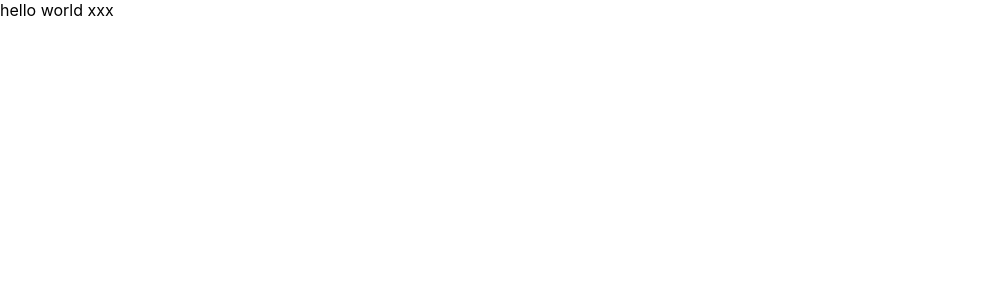
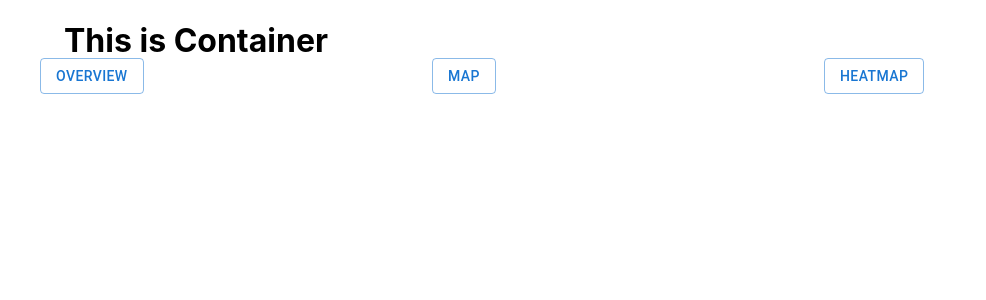
Before and after one commit to NChancheep/CAMELON, a React (Create React App) app in the folder camelon-front/: page / in a window 1280 px wide. Shown: the top 300 px of the page, without its empty margins (0-986 px from the left). Built offline with nearby package versions, Linux system fonts and the light colour scheme.

Commit message:
Update dashboard.js

```diff
--- a/camelon-front/src/components/dashboard.js
+++ b/camelon-front/src/components/dashboard.js
@@ -1,8 +1,24 @@
+import Container from '@mui/material/Container';
+import Grid from '@mui/material/Grid'; // Grid version 1
+import Button from '@mui/material/Button';
+
+
 function dashboard() {
     return (
-      <div >
-        hello world xxx
-      </div>
+      <Container maxwidth="lg">
+        <h1>This is Container</h1>
+        <Grid container spacing={3}>
+          <Grid xs>
+          <Button variant="outlined">Overview</Button>
+          </Grid>
+          <Grid xs>
+          <Button variant="outlined">Map</Button>
+          </Grid>
+          <Grid xs>
+          <Button variant="outlined">Heatmap</Button>
+          </Grid>
+        </Grid>
+      </Container>
     );
   }
 
```
